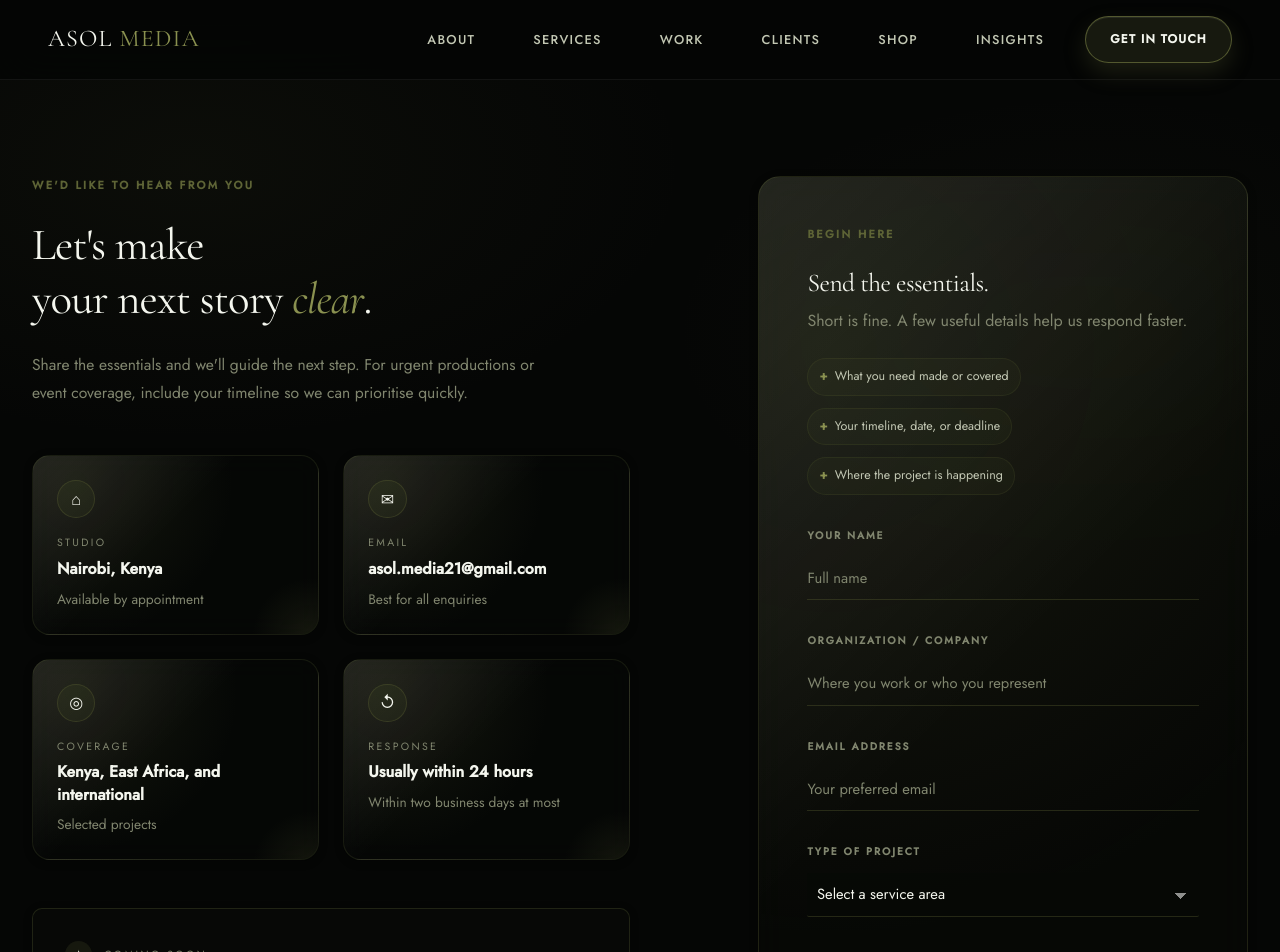
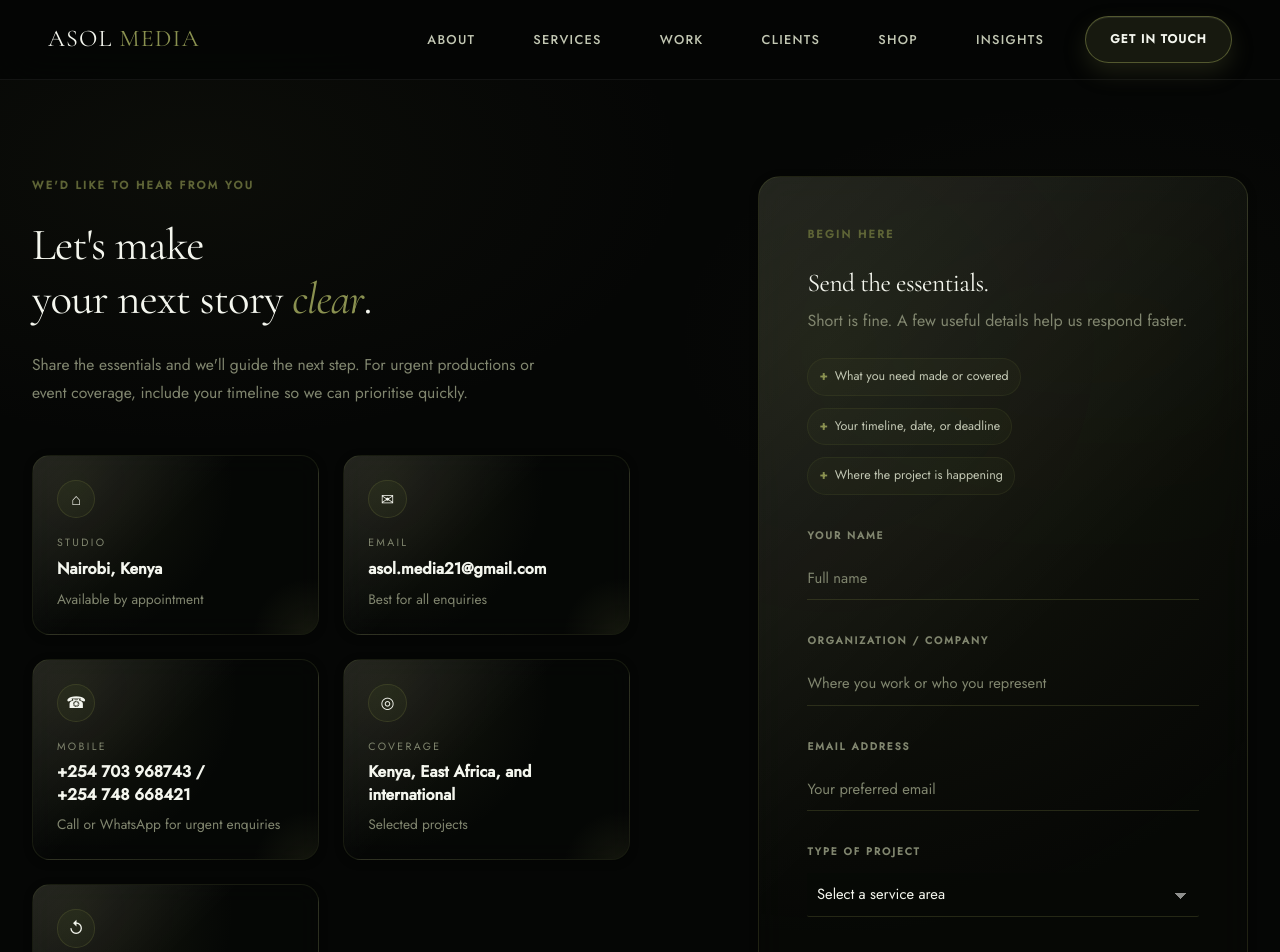
Before and after one commit to yrlnls/asol-media, a React (Vite) app: page /contact in a window 1280 px wide. Shown: the top 952 px of the page. Built offline with nearby package versions, Linux system fonts and the light colour scheme.

Commit message:
added contact numbers

```diff
--- a/src/pages/Contact.tsx
+++ b/src/pages/Contact.tsx
@@ -14,6 +14,12 @@
       label: 'Email',
       value: 'asol.media21@gmail.com',
       detail: 'Best for all enquiries',
+    },
+    {
+      icon: '☎',
+      label: 'Mobile',
+      value: ' +254 703 968743 / +254 748 668421 ',
+      detail: 'Call or WhatsApp for urgent enquiries',
     },
     {
       icon: '◎',
```
